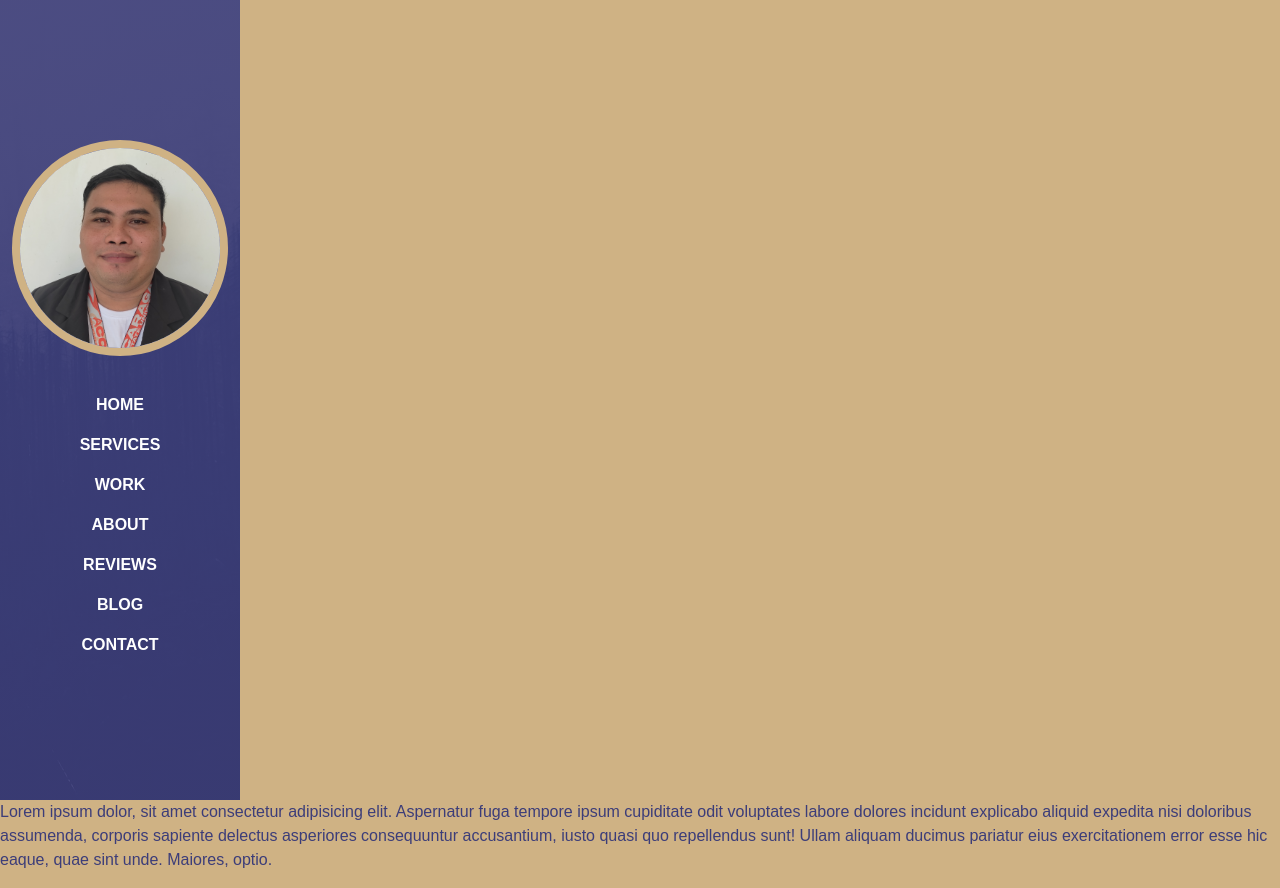
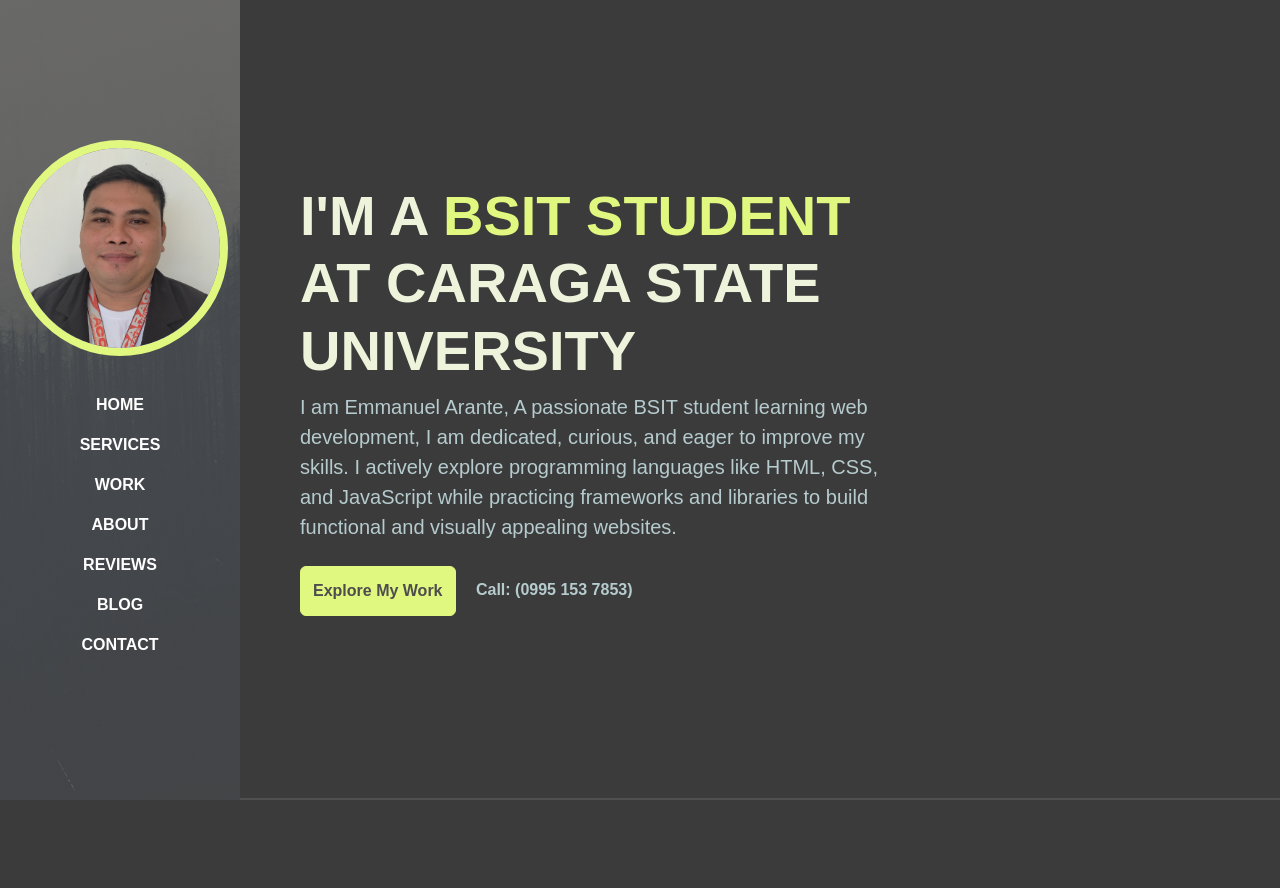
Before and after one commit to earante/earante.github.io, a plain HTML site: page index.html in a window 1280 px wide. After the commit the page ends 800 px from the top, so only its background shows below. Drawn offline with Linux system fonts and the light colour scheme; a web font is replaced by a local one.

Commit message:
Home section partialy done

```diff
--- a/assets/style.css
+++ b/assets/style.css
@@ -1,10 +1,10 @@
 :root {
   --color-body: #b6cbce;
   --color-heading: #eef3db;
-  --color-base: #3c3d79;
-  --color-base2: #cfb284;
-  --color-brand: #cfb284;
-  --color-brand2: #3c3d79;
+  --color-base: #4d4d4d;
+  --color-base2: #3b3b3b;
+  --color-brand: #e0f780;
+  --color-brand2: #deff58;
   --sidbar-width: 240px;
   --font-base: "Bai Jamjuree";
 }
@@ -38,7 +38,26 @@
   width: 100%;
 }
 
+.text-brand {
+  color: var(--color-brand);
+}
+
+.full-height {
+  min-height: 100vh;
+  height: 100%;
+  display: flex;
+  flex-direction: column;
+  justify-content: center;
+  padding-top: 80px;
+  padding-bottom: 80px;
+  border-bottom: 2px solid rgba(255, 255, 255, 0.1);
+}
+
 /* NAVBAR */
+.navbar {
+  background-color: var(--color-base);
+}
+
 .navbar .nav-link {
   font-weight: 700;
   text-transform: uppercase;
@@ -52,7 +71,7 @@
   .navbar {
     min-height: 100vh;
     width: var(--sidbar-width);
-    background: linear-gradient(rgb(60, 61, 121, 0.9), rgb(60, 61, 121, 0.9)),
+    background: linear-gradient(rgb(77, 77, 77, 0.8), rgb(77, 77, 77, 0.8)),
       url(../assets/images/sidebar-img.jpg);
     background-size: cover;
     background-position: center;
@@ -60,8 +79,48 @@
   .navbar-brand img {
     border: 8px solid var(--color-brand);
   }
+
+  /* CONTENT WRAPPER */
+  #content-wrapper {
+    padding-left: var(--sidbar-width);
+  }
 }
 
-p {
-  color: var(--color-brand2);
+/* BTN */
+.btn {
+  padding: 12px;
+  font-weight: 700;
 }
+
+.btn-brand {
+  background-color: var(--color-brand);
+  border-color: var(--color-brand);
+  color: var(--color-base);
+}
+
+.btn-brand:hover,
+.btn-brand:focus {
+  background-color: var(--color-brand2);
+  color: var(--color-base);
+  border-color: var(--color-brand2);
+}
+
+.custom-link {
+  font-weight: 700;
+  position: relative;
+}
+
+.custom-link::after {
+  content: "";
+  width: 0;
+  height: 2px;
+  background-color: var(--color-brand);
+  position: absolute;
+  left: 0;
+  top: 110%;
+  transition: all 0.4s;
+}
+
+.custom-link:hover::after {
+  width: 100%;
+}
--- a/index.html
+++ b/index.html
@@ -15,7 +15,7 @@
   </head>
   <body>
     <!-- NAVBAR -->
-    <nav class="navbar navbar-expand-lg navbar-dark">
+    <nav class="navbar navbar-expand-lg navbar-dark fixed-top">
       <div class="container flex-lg-column">
         <a class="navbar-brand mx-lg-auto mb-lg-4" href="#">
           <span class="h3 fw-bold d-block d-lg-none">Emmanuel Arante</span>
@@ -65,14 +65,33 @@
     </nav>
     <!-- END NAVBAR -->
 
-    <p>
-      Lorem ipsum dolor, sit amet consectetur adipisicing elit. Aspernatur fuga
-      tempore ipsum cupiditate odit voluptates labore dolores incidunt explicabo
-      aliquid expedita nisi doloribus assumenda, corporis sapiente delectus
-      asperiores consequuntur accusantium, iusto quasi quo repellendus sunt!
-      Ullam aliquam ducimus pariatur eius exercitationem error esse hic eaque,
-      quae sint unde. Maiores, optio.
-    </p>
+    <!-- CONTENT WRAPPER -->
+    <div id="content-wrapper">
+      <!-- HOME -->
+      <section id="home" class="full-height px-lg-5">
+        <div class="container">
+          <div class="row">
+            <div class="col-lg-8">
+              <h1 class="display-4 fw-bold">
+                I'M A <span class="text-brand">BSIT STUDENT</span>
+                AT CARAGA STATE UNIVERSITY
+              </h1>
+              <p class="lead mt-2 mb-4">
+                I am Emmanuel Arante, A passionate BSIT student learning web
+                development, I am dedicated, curious, and eager to improve my
+                skills. I actively explore programming languages like HTML, CSS,
+                and JavaScript while practicing frameworks and libraries to
+                build functional and visually appealing websites.
+              </p>
+              <a href="#work" class="btn btn-brand me-3">Explore My Work</a>
+              <a href="#" class="custom-link">Call: (0995 153 7853)</a>
+            </div>
+          </div>
+        </div>
+      </section>
+      <!-- END HOME -->
+    </div>
+    <!-- END CONTENT WRAPPER -->
 
     <script src="assets/js/bootstrap.bundle.min.js"></script>
     <script src="assets/aos-master/dist/aos.js"></script>
```
